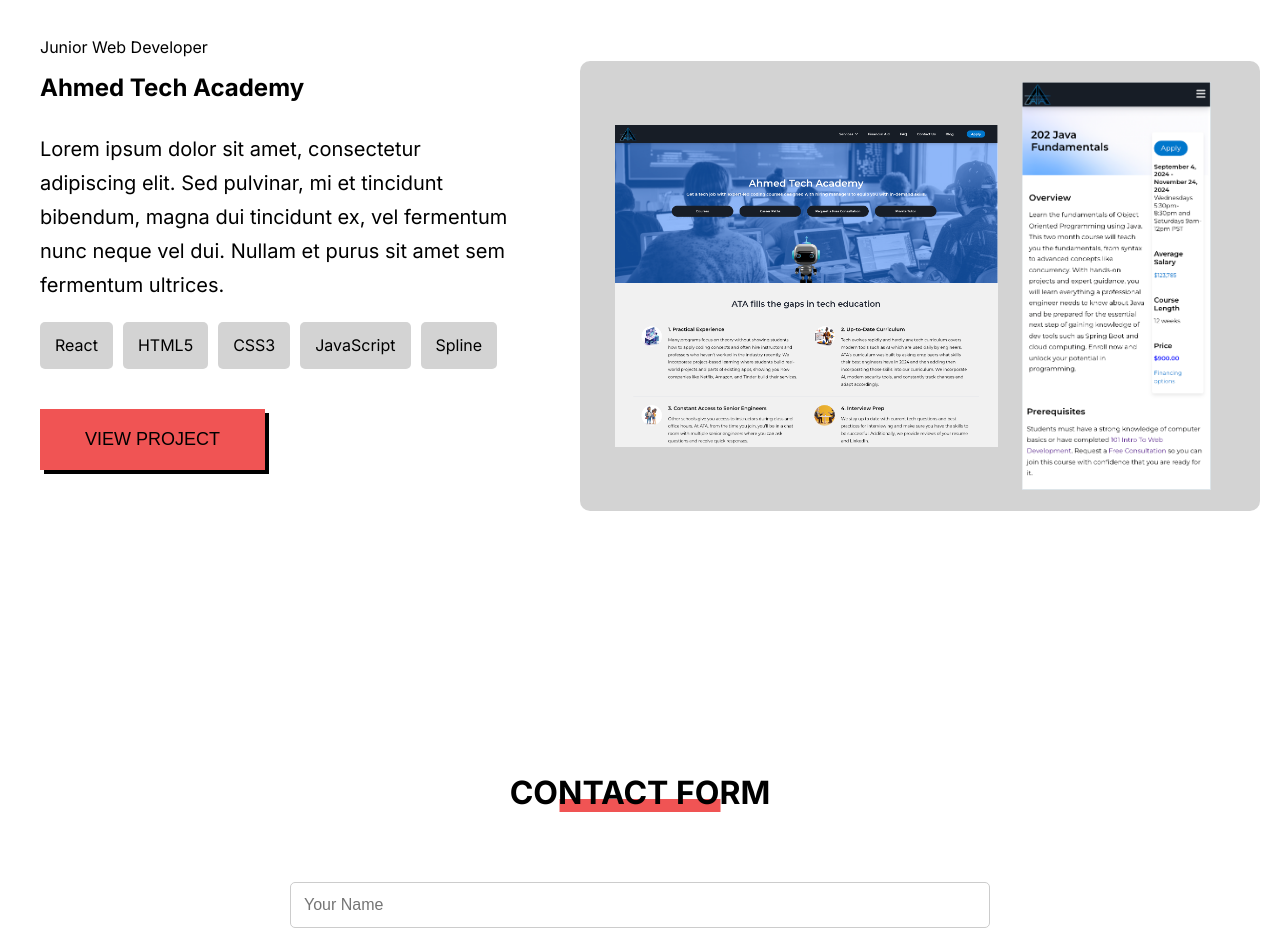
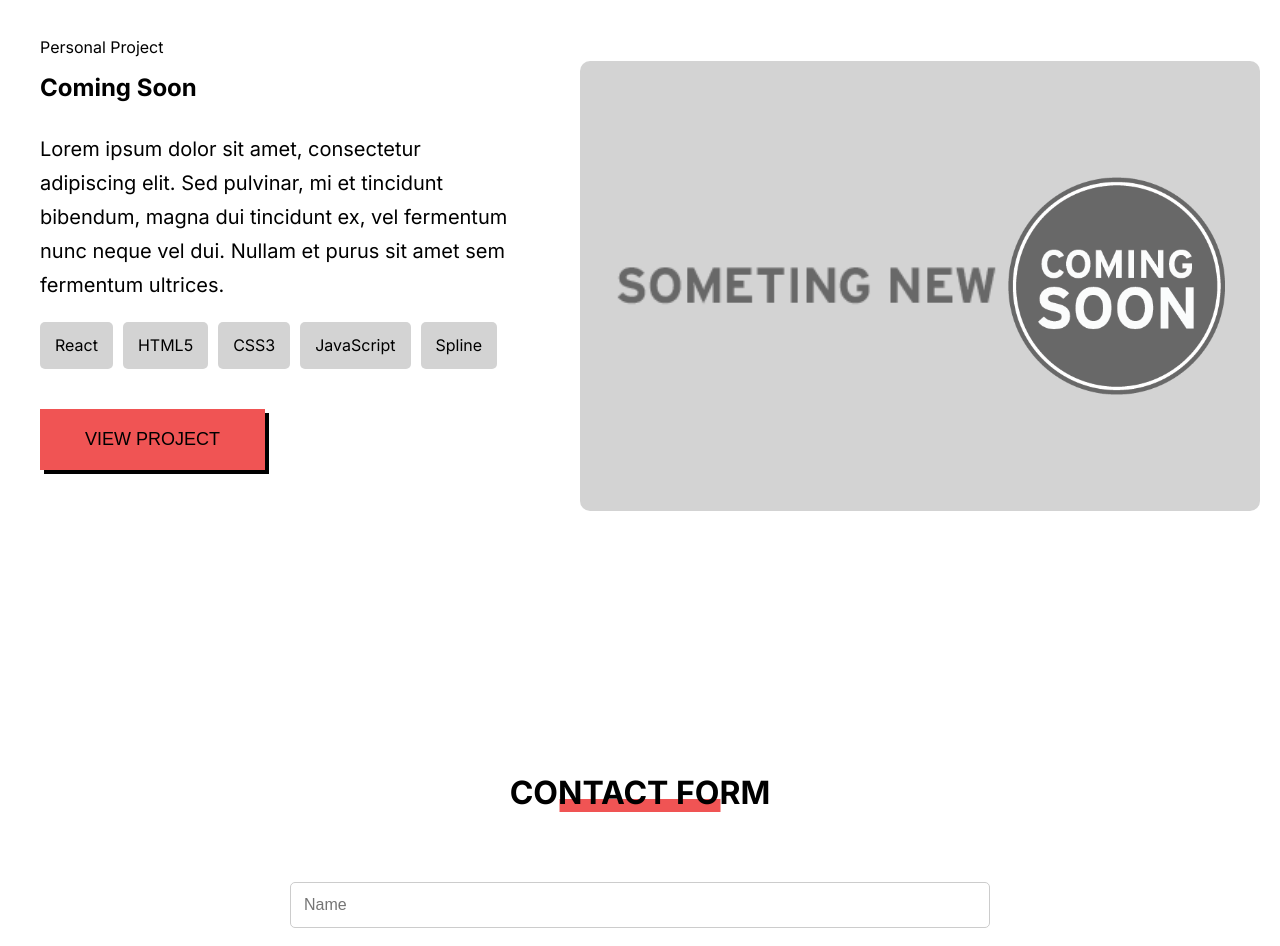
Before and after one commit to NatskiNa/Nat-portfolio-2024, a React (Create React App) app: page / in a window 1280 px wide. Shown: the part 4020-4966 px from the top of the page. Built offline with nearby package versions, Linux system fonts and the light colour scheme; the HTML template or start-up script is replaced by a standard one.

Commit message:
Added placeholder Coming Soon

```diff
--- a/src/components/pages/Contact.js
+++ b/src/components/pages/Contact.js
@@ -42,7 +42,7 @@
   };
 
   return (
-    <div className="contactMe-container">
+    <div id="contact" className="contactMe-container">
       <h1 className="section-title">CONTACT FORM</h1>
       <div className="form-section">
         <form onSubmit={handleSubmit}>
@@ -50,7 +50,7 @@
             <input
               type="text"
               name="full-name"
-              placeholder="Your Name"
+              placeholder="Name"
               value={yourName}
               onChange={(e) => setYourName(e.target.value)}
               required
@@ -60,7 +60,7 @@
             <input
               type="email"
               name="email"
-              placeholder="Your Email"
+              placeholder="Email address"
               value={yourEmail}
               onChange={(e) => setYourEmail(e.target.value)}
               required
--- a/src/data/projectData.json
+++ b/src/data/projectData.json
@@ -129,12 +129,12 @@
 
   {
     "id": 4,
-    "jobTitle": "Junior Web Developer",
-    "title": "Ahmed Tech Academy",
+    "jobTitle": "Personal Project",
+    "title": "Coming Soon",
     "introduction": "Lorem ipsum dolor sit amet, consectetur adipiscing elit. Sed pulvinar, mi et tincidunt bibendum, magna dui tincidunt ex, vel fermentum nunc neque vel dui. Nullam et purus sit amet sem fermentum ultrices.",
     "skills": ["React", "HTML5", "CSS3", "JavaScript", "Spline"],
-    "images": ["/images/ATAlandingPage.png", "/images/ATAcoursePage.png"],
-    "mainImage": "/images/ATA-mainImage.png",
+    "images": ["/images/somethingNew.png", "/images/comingSoon.png"],
+    "mainImage": "/images/somethingNew.png",
     "problemsAndSolutions": [
       {
         "type": "paragraph",
@@ -159,18 +159,18 @@
         ]
       }
     ],
-    "url": "https://www.ahmedtechacademy.com/",
+    "url": "null",
     "code": "null"
   },
 
   {
     "id": 5,
-    "jobTitle": "Junior Web Developer",
-    "title": "Ahmed Tech Academy",
+    "jobTitle": "Personal Project",
+    "title": "Coming Soon",
     "introduction": "Lorem ipsum dolor sit amet, consectetur adipiscing elit. Sed pulvinar, mi et tincidunt bibendum, magna dui tincidunt ex, vel fermentum nunc neque vel dui. Nullam et purus sit amet sem fermentum ultrices.",
     "skills": ["React", "HTML5", "CSS3", "JavaScript", "Spline"],
-    "images": ["/images/ATAlandingPage.png", "/images/ATAcoursePage.png"],
-    "mainImage": "/images/ATA-mainImage.png",
+    "images": ["/images/somethingNew.png", "/images/comingSoon.png"],
+    "mainImage": "/images/comingSoon.png",
     "problemsAndSolutions": [
       {
         "type": "paragraph",
@@ -195,7 +195,7 @@
         ]
       }
     ],
-    "url": "https://www.ahmedtechacademy.com/",
+    "url": "null",
     "code": "null"
   }
 ]
```
Also changed, not shown: public/images/comingSoon.png (added), public/images/somethingNew.png (added).
